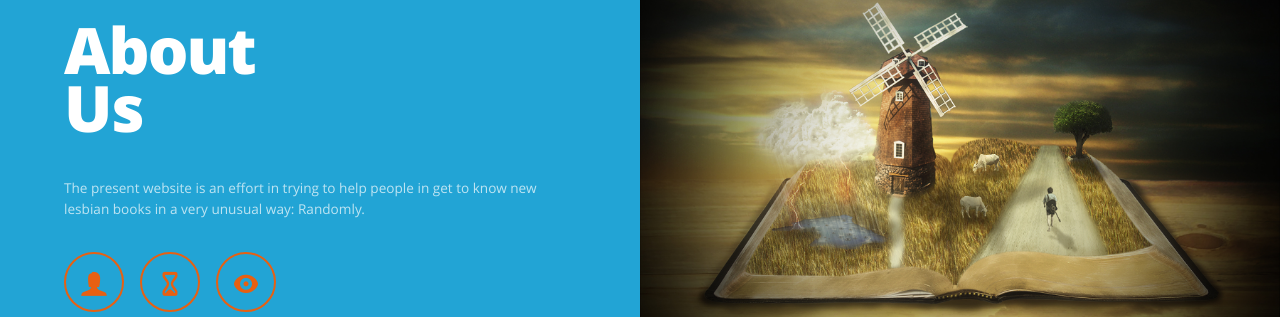
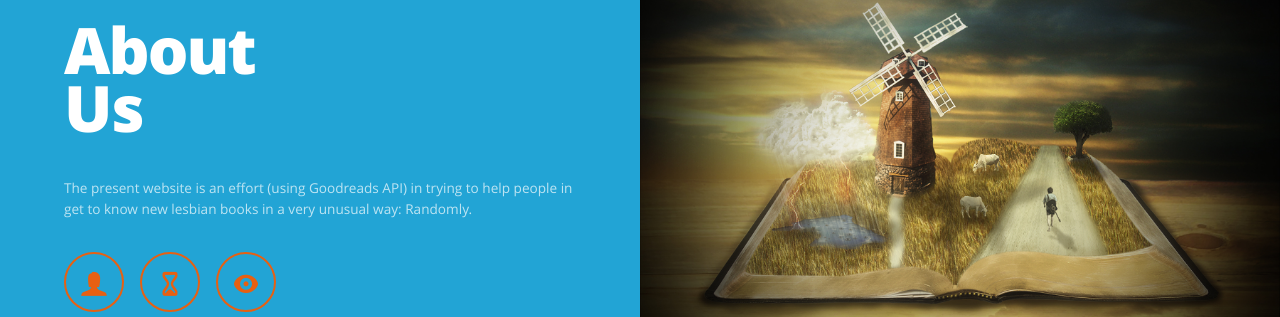
Before and after one commit to tatianass/ff-project, a plain HTML site: page index.html in a window 1280 px wide. Shown: the part 1065-1382 px from the top of the page. Drawn offline with Linux system fonts and the light colour scheme.

Commit message:
goodreads api mention

```diff
--- a/index.html
+++ b/index.html
@@ -124,7 +124,7 @@
          <div id="about-us">
             <article class="s-12 m-12 l-6">
                <h2>About<br> Us<br></h2>
-               <p>The present website is an effort in trying to help people in get to know new lesbian books in a very unusual way: Randomly.</p>
+               <p>The present website is an effort (using Goodreads API) in trying to help people in get to know new lesbian books in a very unusual way: Randomly.</p>
                <div class="about-us-icons">
                   <i class="icon-user_female"></i> <i class="icon-hourglass"></i> <i class="icon-eye"></i>
                </div>
```
